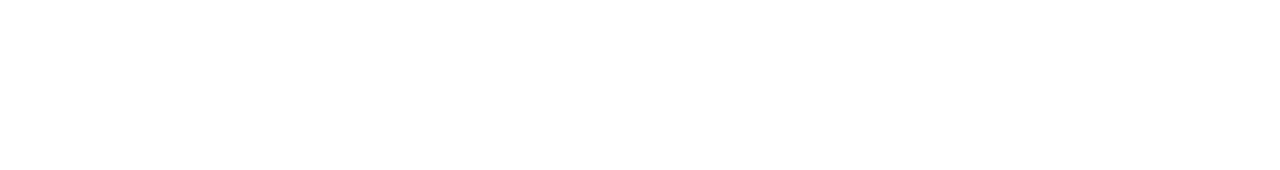
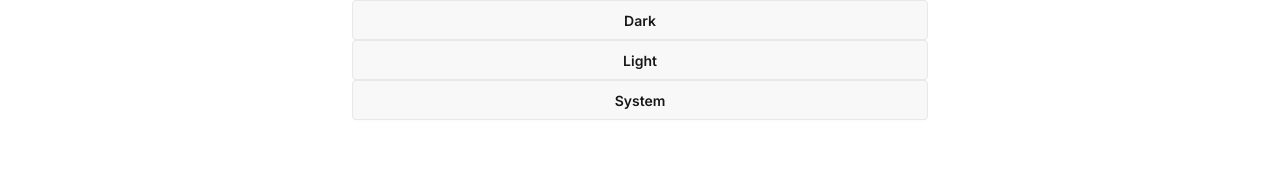
Before and after one commit to taufik-nurhidayat/zip-quran, a SvelteKit app: page /settings in a window 1280 px wide. Shown: the top 170 px of the page. Built offline with nearby package versions, Linux system fonts and the light colour scheme; a web font is replaced by a local one.

Commit message:
add: theme switcher

```diff
--- a/src/app.css
+++ b/src/app.css
@@ -1,10 +1,16 @@
 @import 'tailwindcss';
 
-@plugin "daisyui";
+@plugin "daisyui" {
+	themes:
+		light --default,
+		dark;
+}
 
 @theme {
 	--font-sans: 'Inter Variable', 'ui-sans-serif', 'sans-serif';
 }
+
+@custom-variant dark (&:where([data-theme=night], [data-theme=night] *));
 
 @layer utilities {
 	.material-symbols-rounded {
--- /dev/null
+++ b/src/lib/theme.ts
@@ -0,0 +1,18 @@
+import type { Mode } from './types/mode';
+
+export function themeSwitch(mode: Mode) {
+	if (mode === 'dark') {
+		window.localStorage.setItem('theme', 'dark');
+		document.documentElement.dataset.theme = 'dark';
+	} else if (mode === 'light') {
+		window.localStorage.setItem('theme', 'light');
+		document.documentElement.dataset.theme = 'light';
+	} else {
+		window.localStorage.removeItem('theme');
+		if (window.matchMedia('(prefers-color-scheme: dark)').matches) {
+			document.documentElement.dataset.theme = 'dark';
+		} else {
+			document.documentElement.dataset.theme = 'light';
+		}
+	}
+}
--- a/src/routes/settings/+page.svelte
+++ b/src/routes/settings/+page.svelte
@@ -0,0 +1,12 @@
+<script lang="ts">
+	import { themeSwitch } from '$lib/theme';
+	import { Mode } from '$lib/types/mode';
+</script>
+
+<div>
+	<div>
+		<button class="btn w-full" onclick={() => themeSwitch(Mode.DARK)}>Dark</button>
+		<button class="btn w-full" onclick={() => themeSwitch(Mode.LIGHT)}>Light</button>
+		<button class="btn w-full" onclick={() => themeSwitch(Mode.AUTO)}>System</button>
+	</div>
+</div>
```
